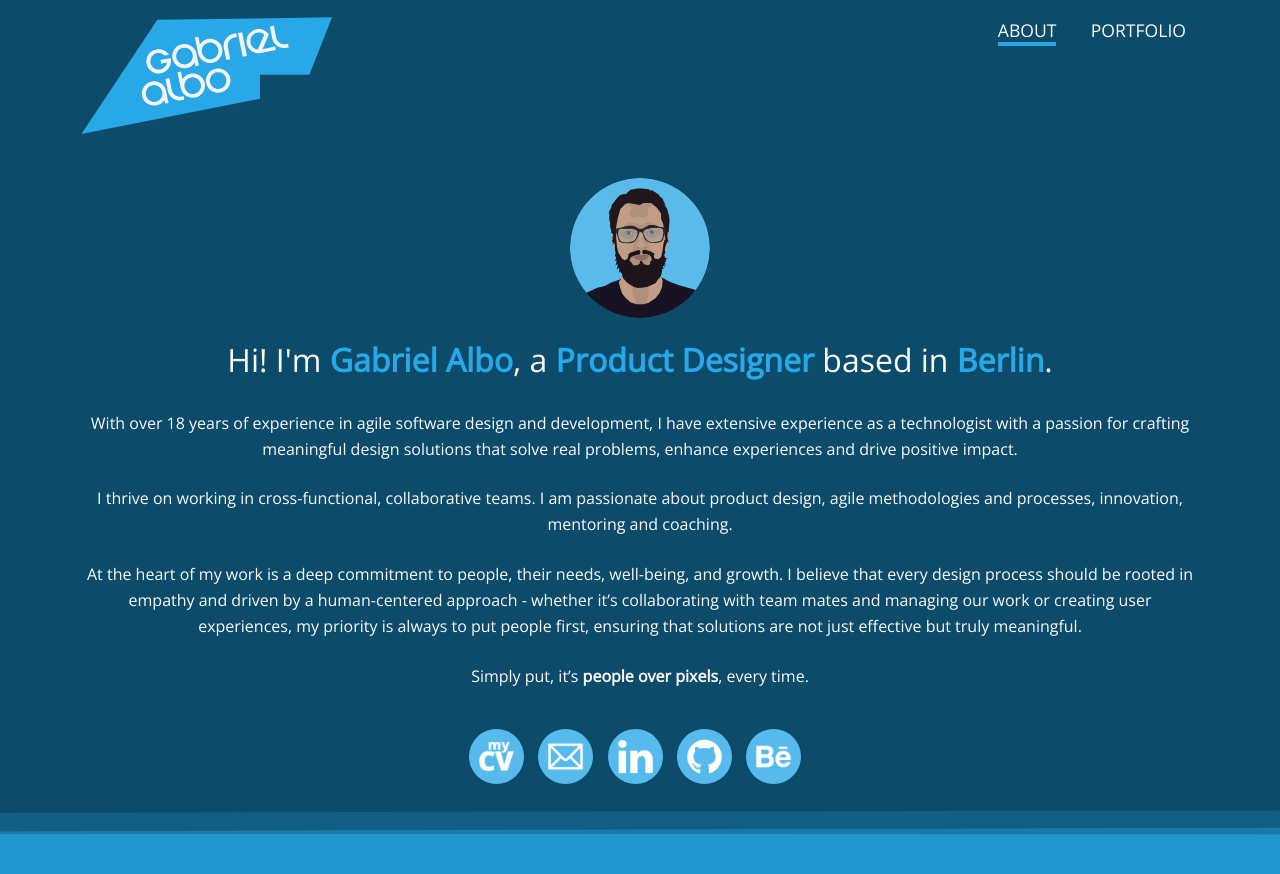
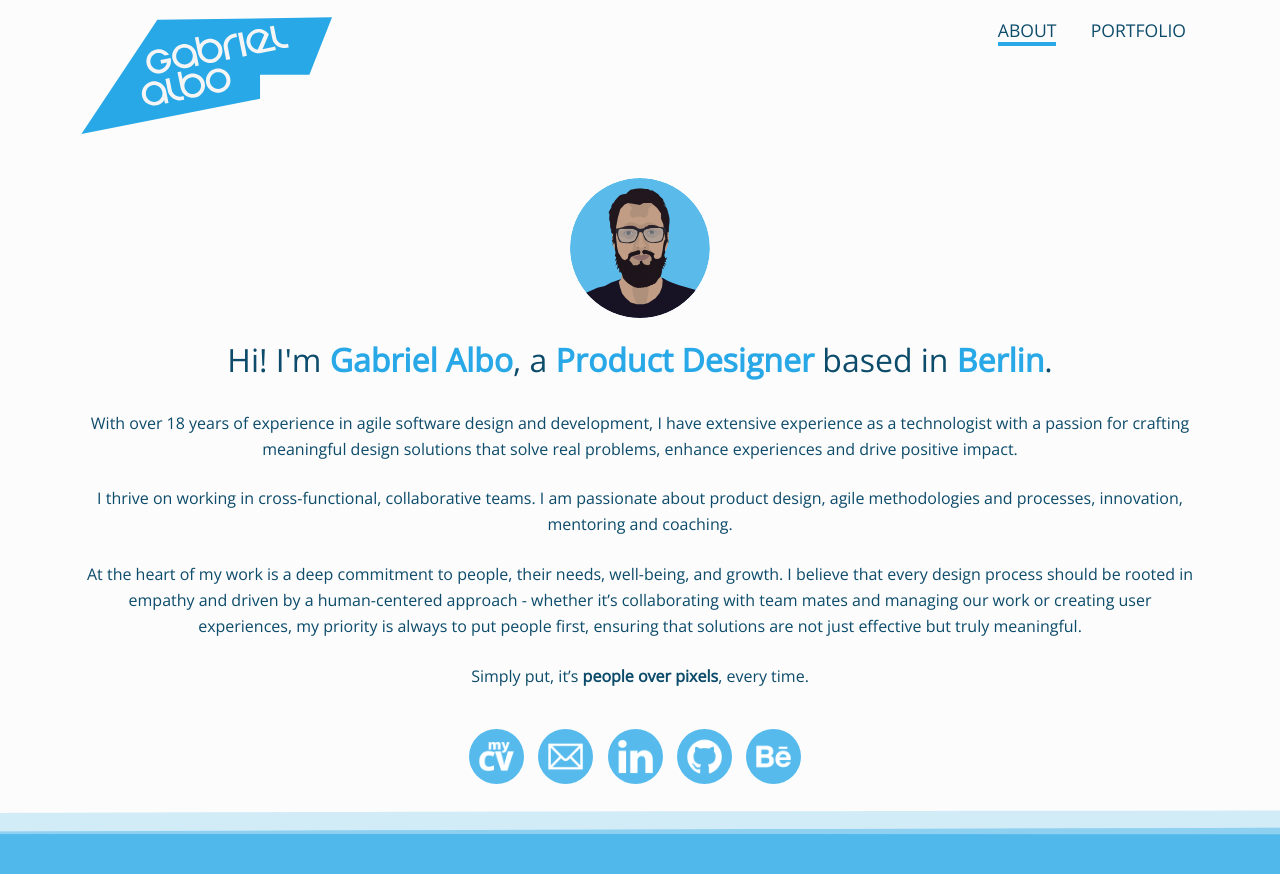
Before and after one commit to albogabriel/gabrielalbo.com, a Jekyll site: the page built from index.html, in a window 1280 px wide. Shown: the top 874 px of the page. Built offline with Jekyll 4.4.1, drawn with Linux system fonts in a browser that asks for light colours.

```diff
--- a/css/screen.scss
+++ b/css/screen.scss
@@ -9,22 +9,22 @@
 /* ------- Beginning of Light Mode ----------- */
 
 /* Base Colors */
-/*$light-text-color: #F7F7F7;
+$light-text-color: #F7F7F7;
 $light-header-background: #fcfcfc;
-$text-highlights: #d14233;*/
+$text-highlights: #d14233;
 
 /* Blue theme */
-/*
+
 $main-color: #28A8E7;
 $darker-main-color: #147CAF;
-$darkest-main-color: #0c4b6a;*/
+$darkest-main-color: #0c4b6a;
 
 /* ------- End of Light Mode ---------------- */
 
 
 /* ------- Beginning of Dark Mode ----------- */
 
-$light-text-color: #050505;
+/*$light-text-color: #050505;
 $light-header-background: #0c4b6a;
 $text-highlights: #d14233;
 
@@ -33,13 +33,13 @@
 $darker-main-color: #fcfcfc;
 $darkest-main-color: #fafafa;
 
+/* ------- End of Dark Mode ----------- */
+
 /* Blue theme */
 
 $main-blue-color: #28A8E7;
 $darker-main-blue-color: #147CAF;
 $darkest-main-blue-color: #0c4b6a;
-
-/* ------- End of Dark Mode ----------- */
 
 /* Green Theme */
 /*
```
